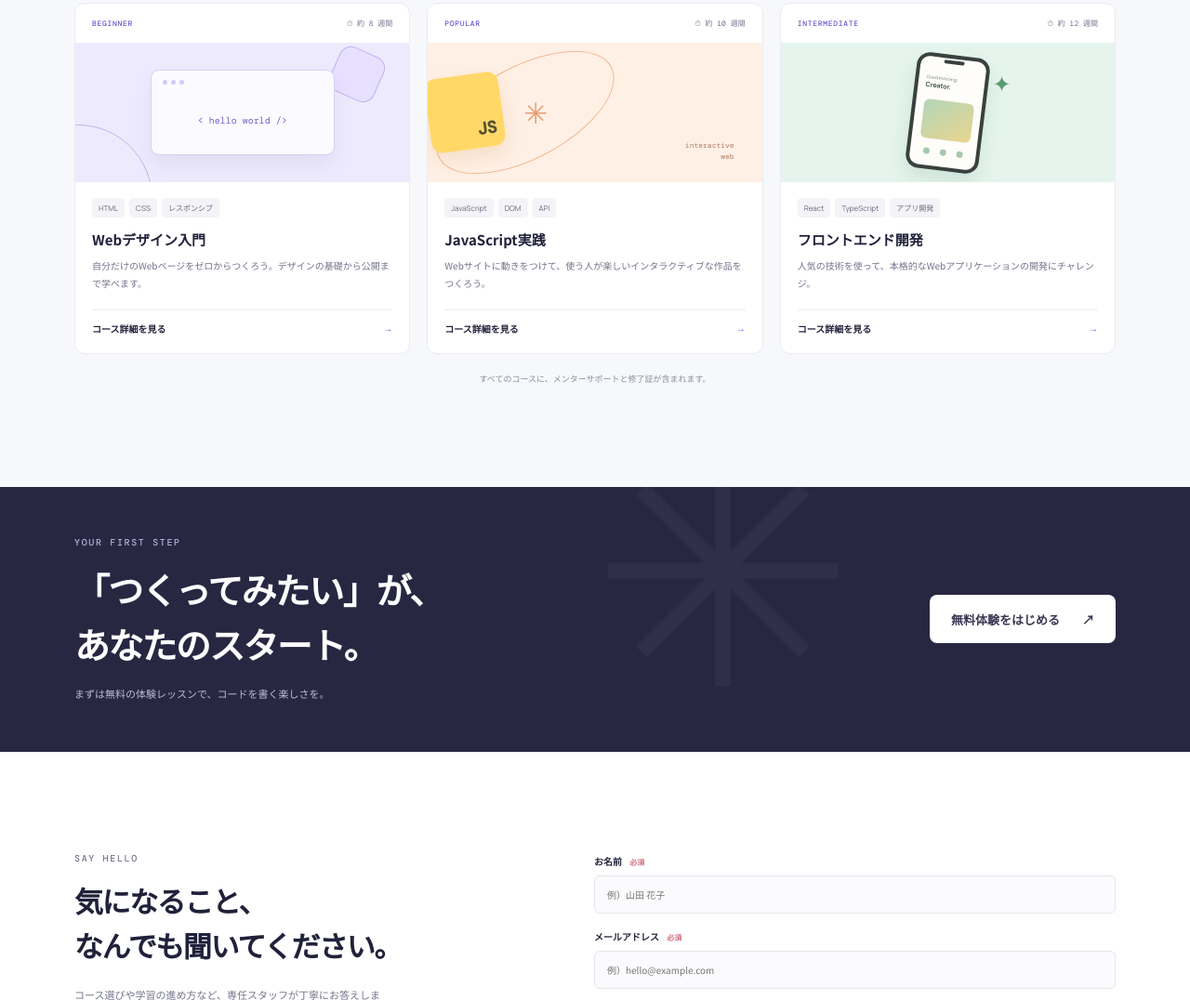
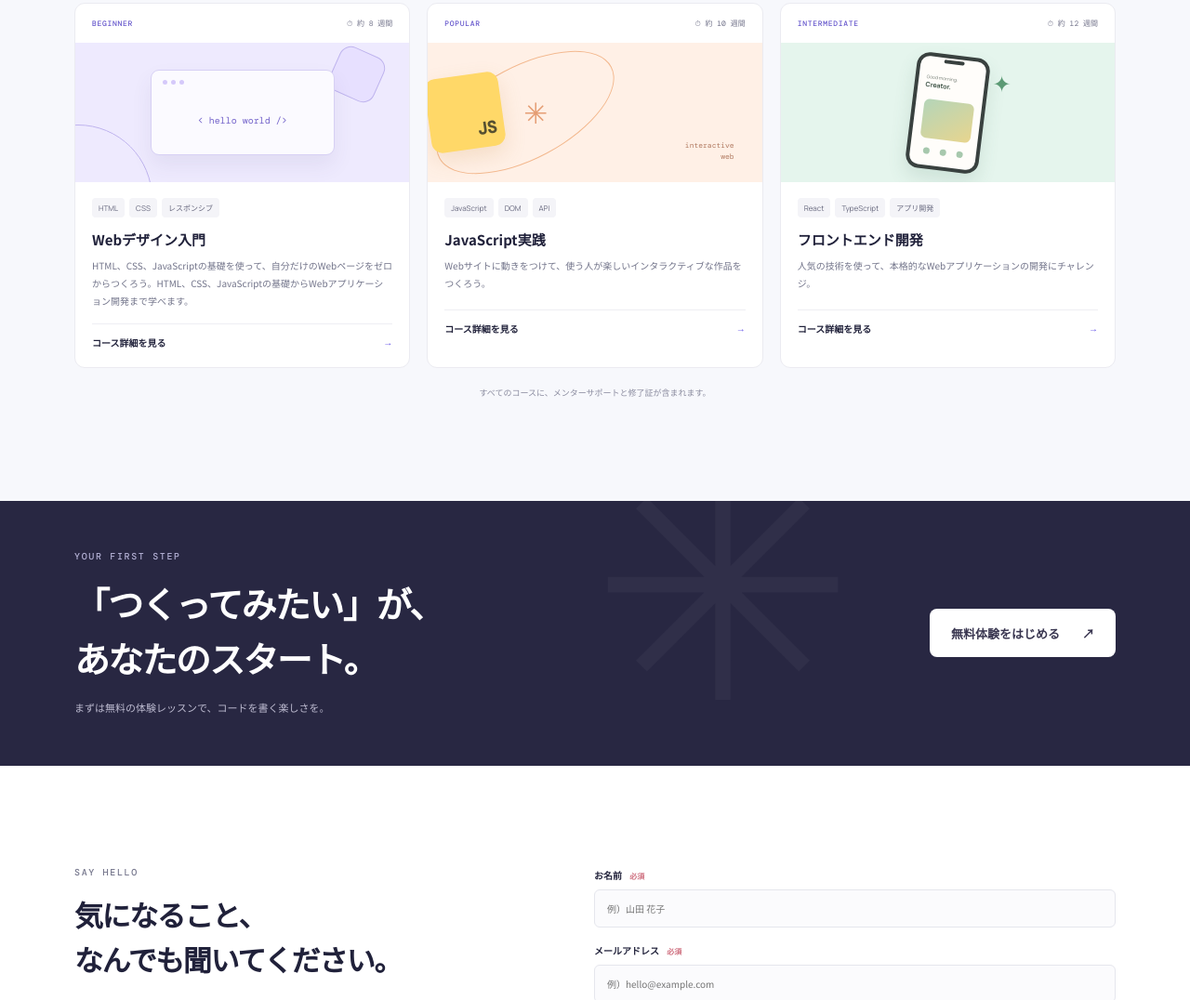
Before and after one commit to Singuralitylabs/teamdev_workshop, a plain HTML site: page index.html in a window 1280 px wide. Shown: the part 1605-2681 px from the top of the page at 93% size. Drawn offline with nearby package versions, Linux system fonts and the light colour scheme.

Commit message:
コースカードの説明文を読みやすくする

```diff
--- a/index.html
+++ b/index.html
@@ -85,7 +85,7 @@
       <div class="container">
         <div class="section-heading courses-heading"><div><p class="eyebrow">FIND YOUR COURSE</p><h2 id="courses-title">最初の一歩を、ここから。</h2></div><a class="text-link desktop-link" href="#contact">コース選びを相談する <span aria-hidden="true">↗</span></a></div>
         <div class="course-grid">
-          <article class="course-card course-lavender"><div class="course-topline"><span class="course-level">BEGINNER</span><span class="course-time">⏱ 約 8 週間</span></div><div class="course-visual visual-web"><span class="visual-window"><i></i><i></i><i></i><b>&lt; hello world /&gt;</b></span><span class="visual-shape shape-circle"></span><span class="visual-shape shape-square"></span></div><div class="course-content"><div class="course-tags"><span>HTML</span><span>CSS</span><span>レスポンシブ</span></div><h3>Webデザイン入門</h3><p>自分だけのWebページをゼロからつくろう。デザインの基礎から公開まで学べます。</p><a href="web-design.html" class="course-link">コース詳細を見る <span aria-hidden="true">→</span></a></div></article>
+        <article class="course-card course-lavender"><div class="course-topline"><span class="course-level">BEGINNER</span><span class="course-time">⏱ 約 8 週間</span></div><div class="course-visual visual-web"><span class="visual-window"><i></i><i></i><i></i><b>&lt; hello world /&gt;</b></span><span class="visual-shape shape-circle"></span><span class="visual-shape shape-square"></span></div><div class="course-content"><div class="course-tags"><span>HTML</span><span>CSS</span><span>レスポンシブ</span></div><h3>Webデザイン入門</h3><p>HTML、CSS、JavaScriptの基礎を使って、自分だけのWebページをゼロからつくろう。HTML、CSS、JavaScriptの基礎からWebアプリケーション開発まで学べます。</p><a href="web-design.html" class="course-link">コース詳細を見る <span aria-hidden="true">→</span></a></div></article>
           <article class="course-card course-peach"><div class="course-topline"><span class="course-level">POPULAR</span><span class="course-time">⏱ 約 10 週間</span></div><div class="course-visual visual-js"><span class="js-tile">JS</span><span class="visual-orbit"></span><span class="js-spark">✳</span><span class="js-label">interactive<br>web</span></div><div class="course-content"><div class="course-tags"><span>JavaScript</span><span>DOM</span><span>API</span></div><h3>JavaScript実践</h3><p>Webサイトに動きをつけて、使う人が楽しいインタラクティブな作品をつくろう。</p><a href="javascript-practice.html" class="course-link">コース詳細を見る <span aria-hidden="true">→</span></a></div></article>
           <article class="course-card course-mint"><div class="course-topline"><span class="course-level">INTERMEDIATE</span><span class="course-time">⏱ 約 12 週間</span></div><div class="course-visual visual-app"><div class="app-phone"><span class="phone-notch"></span><span class="phone-greeting">Good morning,<br><b>Creator.</b></span><span class="phone-card"></span><span class="phone-nav"><i></i><i></i><i></i></span></div><span class="app-spark">✦</span></div><div class="course-content"><div class="course-tags"><span>React</span><span>TypeScript</span><span>アプリ開発</span></div><h3>フロントエンド開発</h3><p>人気の技術を使って、本格的なWebアプリケーションの開発にチャレンジ。</p><a href="frontend-development.html" class="course-link">コース詳細を見る <span aria-hidden="true">→</span></a></div></article>
         </div>
```
